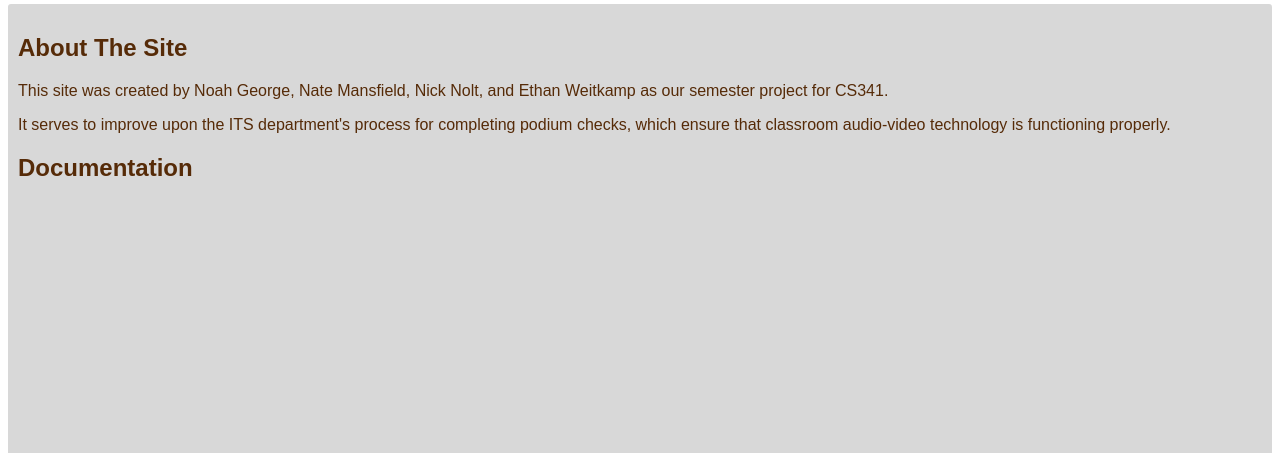
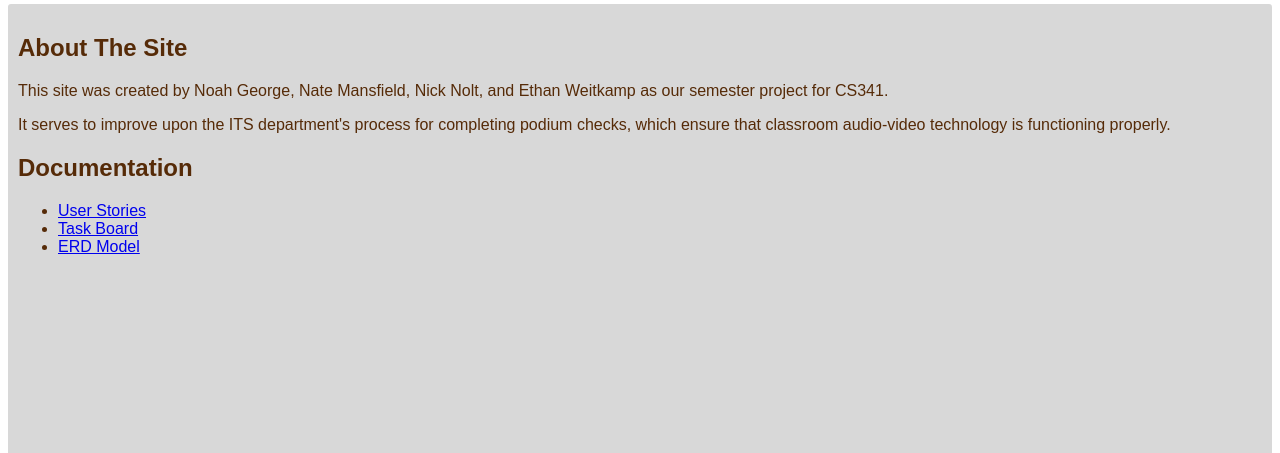
Before and after one commit to Nmans01/cs341-project, a PHP site: page /about.php in a window 1280 px wide. Shown: the part 133-586 px from the top of the page. Run offline with PHP 8.4, Linux system fonts and the light colour scheme.

Commit message:
Added documentation to about page

```diff
--- a/about.php
+++ b/about.php
@@ -13,7 +13,11 @@
             <p>This site was created by Noah George, Nate Mansfield, Nick Nolt, and Ethan Weitkamp as our semester project for CS341.</p>
             <p>It serves to improve upon the ITS department's process for completing podium checks, which ensure that classroom audio-video technology is functioning properly.</p>
             <h2>Documentation</h2>
-            <p><a href=""></a></p>
+            <ul>
+                <li><a href="./docs/user-stories.pdf">User Stories</a></li>
+                <li><a href="https://tasks.office.com/elizabethtown.onmicrosoft.com/Home/PlanViews/GsCtgWu2S0q23YETr7VrKGQABEsM?Type=PlanLink&Channel=Link&CreatedTime=638025151759570000">Task Board</a></li>
+                <li><a href="./docs/ERD.png">ERD Model</a></li>
+            </ul>
         </div>
     </body>
 </html>
```
Also changed, not shown: 2 other files.
